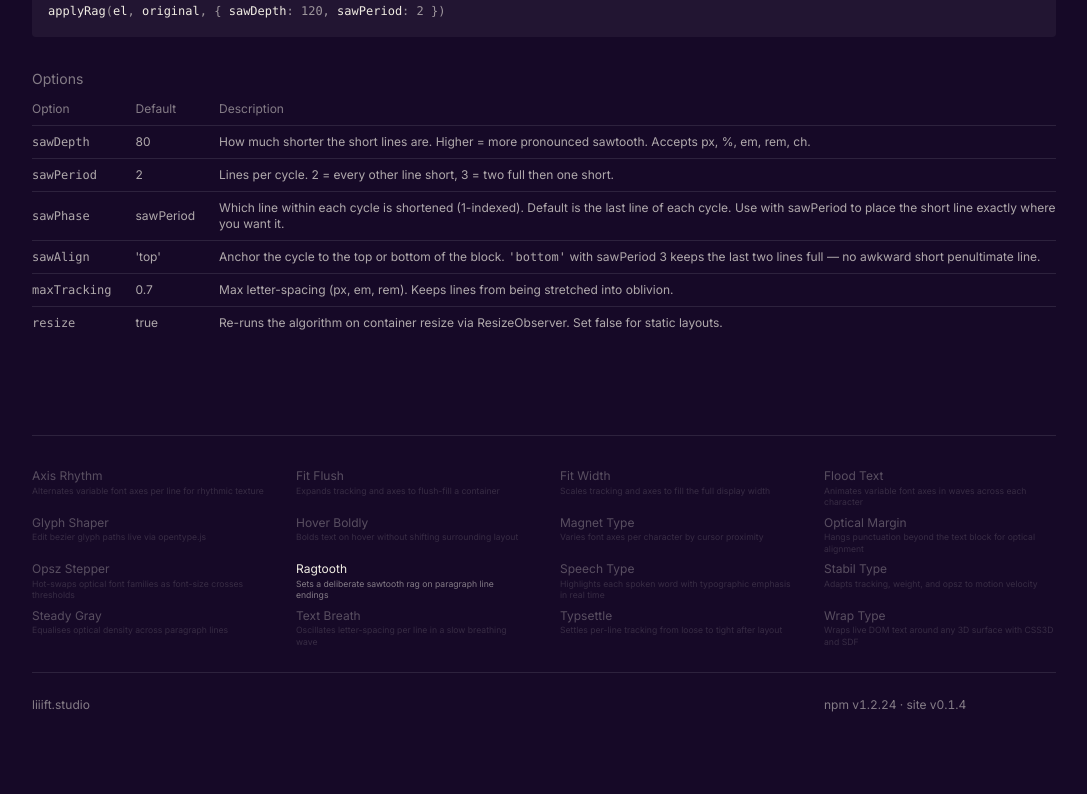
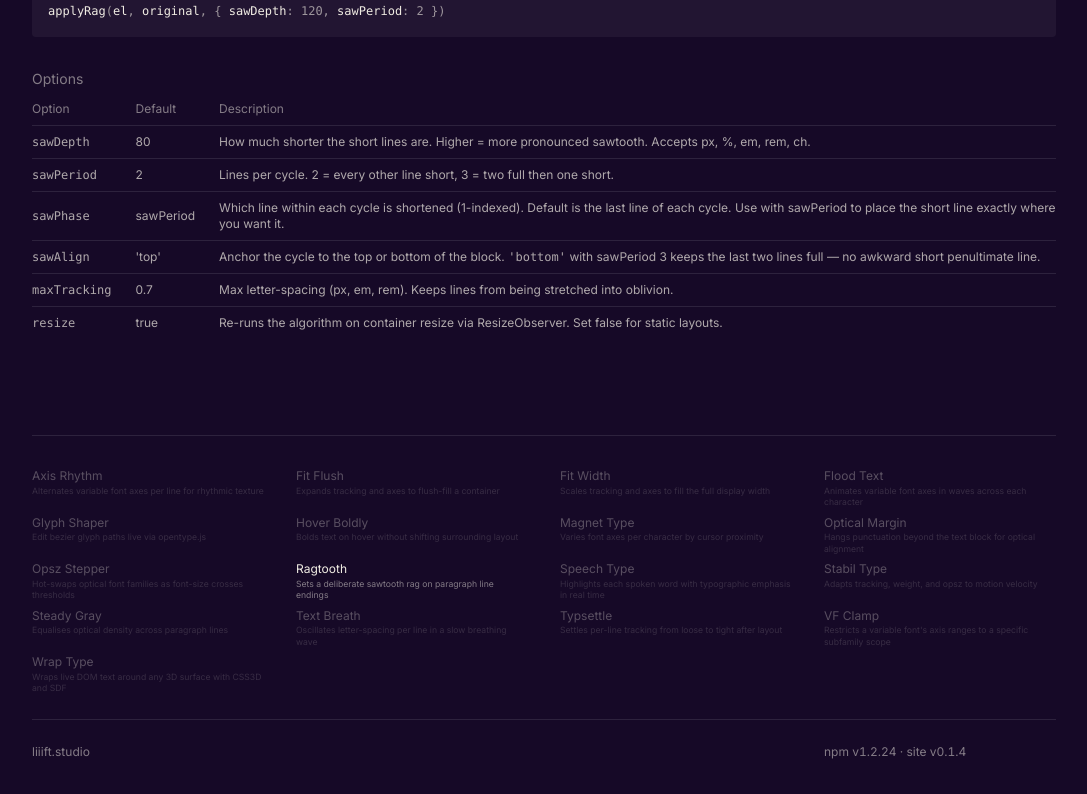
Before and after one commit to over-punch/Ragtooth, a Next.js app in the folder site/: page / in a window 1280 px wide. Shown: the part 2111-2905 px from the top of the page, without its empty margins (96-1183 px from the left). Built offline with nearby package versions, Linux system fonts and the light colour scheme.

Commit message:
Sync shared site-kit files

```diff
--- a/site/src/components/ToolDirectory.tsx
+++ b/site/src/components/ToolDirectory.tsx
@@ -16,6 +16,7 @@ const TOOLS = [
 	{ name: "Steady Gray",    url: "https://steadygray.com",                     id: "steadyGray",    desc: "Equalises optical density across paragraph lines",                     short: "Optical density"        },
 	{ name: "Text Breath",    url: "https://textbreath.com",                     id: "textBreath",    desc: "Oscillates letter-spacing per line in a slow breathing wave",          short: "Breathing spacing"      },
 	{ name: "Typsettle",      url: "https://typsettle.com",                      id: "typsettle",     desc: "Settles per-line tracking from loose to tight after layout",           short: "Tracking settle"        },
+	{ name: "VF Clamp",       url: "https://vfclamp.com",                        id: "vfClamp",       desc: "Restricts a variable font's axis ranges to a specific subfamily scope", short: "Axis range restrict"    },
 	{ name: "Wrap Type",      url: "https://wraptype.com",                       id: "wrapType",      desc: "Wraps live DOM text around any 3D surface with CSS3D and SDF",        short: "3D text wrap"           },
 ]
 
```
